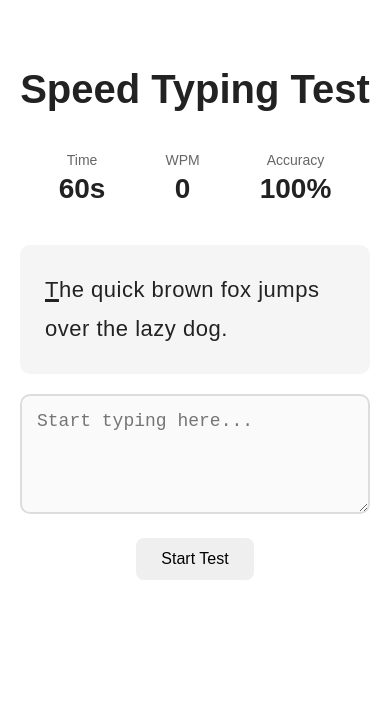
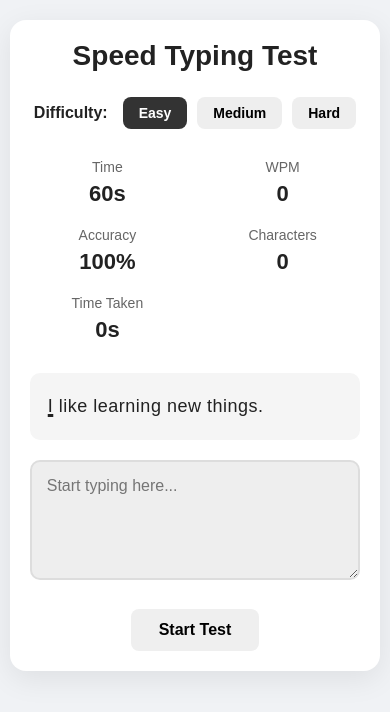
Before and after one commit to seavchhy/typing-speed-test, a React (Vite) app: page / in a window 390 px wide. Shown: the top 712 px of the page. Built offline with nearby package versions, Linux system fonts and the light colour scheme.

Commit message:
Add difficulty levels and typing statistics

```diff
--- a/src/App.css
+++ b/src/App.css
@@ -1,26 +1,41 @@
+* {
+  box-sizing: border-box;
+}
+
+body {
+  margin: 0;
+  font-family: Arial, sans-serif;
+  background-color: #f0f2f5;
+}
+
 .app {
-  max-width: 800px;
-  margin: 0 auto;
-  padding: 40px 20px;
-  text-align: center;
+  width: 90%;
+  max-width: 900px;
+  margin: 60px auto;
+  padding: 40px;
+  background-color: white;
+  border-radius: 16px;
+  box-shadow: 0 8px 30px rgba(0, 0, 0, 0.08);
 }
 
 h1 {
-  font-size: 40px;
-  margin-bottom: 40px;
+  text-align: center;
+  margin-top: 0;
+  margin-bottom: 35px;
+  font-size: 36px;
 }
 
 .stats {
   display: flex;
-  justify-content: center;
-  gap: 60px;
-  margin-bottom: 40px;
+  justify-content: space-around;
+  margin-bottom: 30px;
 }
 
 .stats div {
   display: flex;
   flex-direction: column;
-  gap: 5px;
+  align-items: center;
+  gap: 6px;
 }
 
 .stats span {
@@ -42,25 +57,7 @@ h1 {
   text-align: left;
   letter-spacing: 0.5px;
 }
-textarea {
-  width: 100%;
-  min-height: 120px;
-  padding: 15px;
-  box-sizing: border-box;
-  font-size: 18px;
-  resize: vertical;
-  border: 2px solid #ddd;
-  border-radius: 10px;
-}
 
-button {
-  margin-top: 20px;
-  padding: 12px 25px;
-  font-size: 16px;
-  border: none;
-  border-radius: 8px;
-  cursor: pointer;
-}
 .correct {
   color: green;
 }
@@ -68,20 +65,54 @@ button {
 .incorrect {
   color: red;
 }
-.finished-message {
-  font-size: 20px;
-  font-weight: bold;
-  margin-bottom: 20px;
-}
+
 .current {
   text-decoration: underline;
   text-decoration-thickness: 3px;
 }
+
+textarea {
+  width: 100%;
+  min-height: 140px;
+  padding: 15px;
+  font-size: 18px;
+  font-family: inherit;
+  border: 2px solid #ddd;
+  border-radius: 10px;
+  resize: vertical;
+  outline: none;
+}
+
+textarea:focus {
+  border-color: #333;
+}
+
+textarea:disabled {
+  background-color: #eee;
+  cursor: not-allowed;
+}
+
+button {
+  display: block;
+  margin: 25px auto 0;
+  padding: 12px 28px;
+  border: none;
+  border-radius: 8px;
+  font-size: 16px;
+  font-weight: bold;
+  cursor: pointer;
+}
+
+button:hover {
+  opacity: 0.85;
+}
+
 .results {
   margin-top: 30px;
   padding: 25px;
   border-radius: 12px;
   background-color: #f5f5f5;
+  text-align: center;
 }
 
 .results h2 {
@@ -109,3 +140,73 @@ button {
 .results-stats strong {
   font-size: 28px;
 }
+@media (max-width: 600px) {
+  .app {
+    width: 95%;
+    margin: 20px auto;
+    padding: 20px;
+  }
+
+  h1 {
+    font-size: 28px;
+    margin-bottom: 25px;
+  }
+
+  .stats {
+    display: grid;
+    grid-template-columns: repeat(2, 1fr);
+    gap: 20px;
+  }
+
+  .stats strong {
+    font-size: 22px;
+  }
+
+  .text-display {
+    padding: 18px;
+    font-size: 18px;
+    line-height: 1.7;
+  }
+
+  textarea {
+    min-height: 120px;
+    font-size: 16px;
+  }
+
+  .results-stats {
+    gap: 20px;
+  }
+
+  .results-stats strong {
+    font-size: 22px;
+  }
+}
+.difficulty {
+  display: flex;
+  justify-content: center;
+  align-items: center;
+  gap: 10px;
+  margin-bottom: 30px;
+}
+
+.difficulty span {
+  font-weight: bold;
+  margin-right: 5px;
+}
+
+.difficulty button {
+  margin: 0;
+  padding: 8px 16px;
+  font-size: 14px;
+  background-color: #eee;
+}
+
+.difficulty button.selected {
+  background-color: #333;
+  color: white;
+}
+
+.difficulty button:disabled {
+  cursor: not-allowed;
+  opacity: 0.6;
+}
--- a/src/App.jsx
+++ b/src/App.jsx
@@ -6,17 +6,56 @@ function App() {
   const [time, setTime] = useState(60)
   const [isRunning, setIsRunning] = useState(false)
   const [hasStarted, setHasStarted] = useState(false)
+  const [elapsedTime, setElapsedTime] = useState(0)
+  const [difficulty, setDifficulty] = useState('easy')
 
-  const targetText = 'The quick brown fox jumps over the lazy dog.'
+  const passages = {
+    easy: [
+      'I like learning new things.',
+      'The sun is shining today.',
+      'Practice makes you better.',
+      'Coding can be fun.'
+    ],
+
+    medium: [
+      'Learning to code takes practice and patience.',
+      'React makes it easier to build interactive websites.',
+      'Every small step brings you closer to your goal.',
+      'Good software requires careful testing.'
+    ],
+
+    hard: [
+      'Building reliable software requires patience, testing, and continuous improvement.',
+      'Successful developers understand that solving problems is more important than memorizing code.',
+      'Modern applications require developers to think carefully about performance, security, and usability.',
+      'Writing clean and maintainable code becomes increasingly important as projects grow larger.'
+    ]
+  }
+  const [targetText, setTargetText] = useState(passages.easy[0])
   const testFinished = time === 0 || typedText === targetText
 
   const handleStart = () => {
+    setTypedText('')
+    setElapsedTime(0)
+    setTargetText(getRandomPassage(targetText))
     setHasStarted(true)
     setIsRunning(true)
+  }
+  const getRandomPassage = (currentPassage) => {
+  const currentPassages = passages[difficulty]
+
+    let randomIndex
+
+    do {
+      randomIndex = Math.floor(Math.random() * currentPassages.length)
+    } while (currentPassages[randomIndex] === currentPassage)
+
+    return currentPassages[randomIndex]
   }
   const handleRestart = () => {
       setTypedText('')
       setTime(60)
+      setElapsedTime(0)
       setIsRunning(false)
       setHasStarted(false)
   }
@@ -28,6 +67,7 @@ function App() {
 
     const timer = setInterval(() => {
       setTime((currentTime) => currentTime - 1)
+      setElapsedTime((currentTime) => currentTime + 1)
     }, 1000)
 
     return () => clearInterval(timer)
@@ -40,17 +80,22 @@ function App() {
 
     let correctCharacters = 0
 
-    for (let i = 0; i < typedText.length; i++) {
+    const charactersToCheck = Math.min(
+      typedText.length,
+      targetText.length
+    )
+
+    for (let i = 0; i < charactersToCheck; i++) {
       if (typedText[i] === targetText[i]) {
         correctCharacters++
       }
     }
 
-    return Math.round((correctCharacters / typedText.length) * 100)
+    return Math.round(
+      (correctCharacters / typedText.length) * 100
+    )
   }
   const calculateWPM = () => {
-  const elapsedTime = 60 - time
-
     if (elapsedTime === 0 || typedText.length === 0) {
       return 0
     }
@@ -64,6 +109,36 @@ function App() {
   return (
     <div className="app">
       <h1>Speed Typing Test</h1>
+      <div className="difficulty">
+        <span>Difficulty:</span>
+
+        <button
+          type="button"
+          className={difficulty === 'easy' ? 'selected' : ''}
+          disabled={hasStarted}
+          onClick={() => setDifficulty('easy')}
+        >
+          Easy
+        </button>
+
+        <button
+          type="button"
+          className={difficulty === 'medium' ? 'selected' : ''}
+          disabled={hasStarted}
+          onClick={() => setDifficulty('medium')}
+        >
+          Medium
+        </button>
+
+        <button
+          type="button"
+          className={difficulty === 'hard' ? 'selected' : ''}
+          disabled={hasStarted}
+          onClick={() => setDifficulty('hard')}
+        >
+          Hard
+        </button>
+      </div>
 
       <div className="stats">
         <div>
@@ -79,6 +154,15 @@ function App() {
         <div>
           <span>Accuracy</span>
           <strong>{calculateAccuracy()}%</strong>
+        </div>
+
+        <div>
+          <span>Characters</span>
+          <strong>{typedText.length}</strong>
+        </div>
+        <div>
+          <span>Time Taken</span>
+          <strong>{elapsedTime}s</strong>
         </div>
       </div>
 
```
Lines whose indentation alone changed are shown as unchanged.
